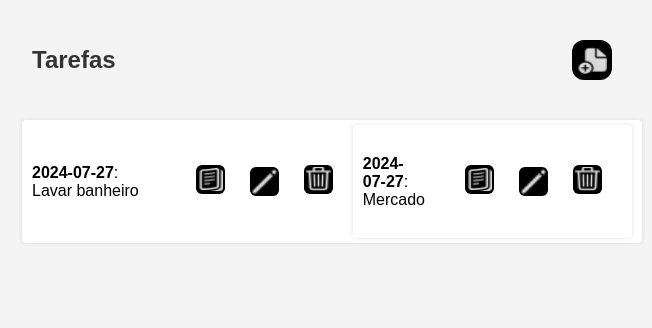
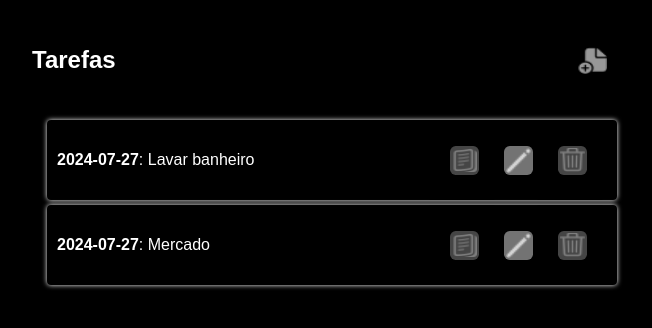
Before and after one commit to lucasnparreira/planner_app, a Flask app: page / in a window 1280 px wide. Shown: the top 328 px of the page, without its empty margins (308-960 px from the left). Run offline with Flask 3, Linux system fonts and the light colour scheme; data comes from the database, SQL or seed files in the repository; both versions use the stored data as it was after the commit.

Commit message:
fix: Adjusting css and first page
Fixing bugs in styles.css and index.html

```diff
--- a/static/styles.css
+++ b/static/styles.css
@@ -2,21 +2,23 @@ body {
     font-family: Arial, sans-serif;
     margin: 0;
     padding: 0;
-    background-color: #f4f4f4;
+    background-color: black;
 }
 
 h3, h4 {
     text-align: center;
-    color: #333;
+    color: white;
 }
 
 form {
     max-width: 500px;
     margin: 20px auto;
     padding: 20px;
-    background-color: #fff;
+    background-color: black;
     border-radius: 8px;
     /* box-shadow: 0 0 10px rgba(0, 0, 0, 0.1); */
+    height: 40px;
+    min-height: 2%;
 }
 
 .task-actions {
@@ -28,10 +30,14 @@ form {
     box-shadow: 0 0 10px rgba(0, 0, 0, 0.1); */
 }
 
+hr {
+    max-width: 600px;
+}
+
 label {
     display: block;
     margin-bottom: 5px;
-    color: #555;
+    color: white;
 }
 
 input[type="text"],
@@ -46,16 +52,19 @@ input[type="date"] {
 button {
     width: 100%;
     padding: 10px;
-    background-color: #007bff;
+    background-color: grey;
+    opacity: 0.6;
     color: #fff;
     border: none;
     border-radius: 4px;
     cursor: pointer;
+    height: 40px;
+    min-height: 3%;
 }
 
-button:hover {
+/* button:hover {
     background-color: #0056b3;
-}
+} */
 
 ul {
     list-style-type: none;
@@ -66,13 +75,14 @@ ul {
     display: flex;
     align-items: center;
     justify-content: flex-start;
-    background-color: #fff;
+    /* background-color: #fff; */
     margin: 5px auto;
     padding: 0 10px;
     border-radius: 4px;
-    max-width: 600px;
-    box-shadow: 0 0 5px rgba(0, 0, 0, 0.1);
-    min-height: 30px;
+    max-width: 550px;
+    box-shadow: 0 0 5px white;
+    height: 80px;
+    min-height: 3%;
     font-size: medium;
 }
 
@@ -80,6 +90,7 @@ ul {
     margin: 0;
     margin-right: 15px;
     flex-grow: 1;
+    color: white;
 }
 
 .task-line .task-actions {
@@ -166,7 +177,8 @@ ul {
 
 .add-task-link img {
     display: block;           /* Remove o espaço abaixo da imagem */
-    background-color: #000;   /* Define o fundo da imagem como preto */
+    /* background-color: blue;  */
+    opacity: 0.7;
     border-radius: 30%;       /* Torna a imagem circular (opcional) */
     padding: 5px;            /* Adiciona um preenchimento ao redor da imagem, ajustável */
     width: 30px;              /* Define uma largura para a imagem, ajuste conforme necessário */
@@ -190,12 +202,13 @@ ul {
 .tasks-add h3 {
     margin: 0;                  /* Remove margens padrão */
     font-size: 24px;            /* Define o tamanho da fonte */
-    color: #333;                /* Define a cor do texto */
+    color: white;                /* Define a cor do texto */
 }
 
 .task-line img {
     display: block;           /* Remove o espaço abaixo da imagem */
-    background-color: #000;   /* Define o fundo da imagem como preto */
+    background-color: grey;   /* Define o fundo da imagem como preto */
+    opacity: 0.9;
     border-radius: 20%;       /* Torna a imagem circular (opcional) */
     padding: 2px;            /* Adiciona um preenchimento ao redor da imagem, ajustável */
     width: 25px;              /* Define uma largura para a imagem, ajuste conforme necessário */
@@ -207,6 +220,7 @@ ul {
     text-decoration: none; /* Remove o sublinhado padrão */
     position: relative; /* Necessário para posicionamento absoluto do pseudo-elemento */
     display: inline-block; /* Para que o tamanho se ajuste ao conteúdo */
+    color: white;
 }
 
 .middle-underline::after {
@@ -217,4 +231,5 @@ ul {
     bottom: 50%; /* Ajusta a posição vertical da linha */
     border-bottom: 2px solid black; /* Define o estilo da linha */
     transform: translateY(50%); /* Move a linha para o meio do texto */
+    /* color: white; */
 }
--- a/templates/index.html
+++ b/templates/index.html
@@ -13,8 +13,10 @@
     </div>
     <ul>
         {% for task in tasks %}
+        <!-- <hr> -->
         <div class="task-line">
-        <li>{% if task[4] != 0 %}
+        <li>
+        {% if task[4] != 0 %}
             <span class="middle-underline"><strong>{{ task[1] }}</strong>: {{ task[2] }}</li></span>
             {% else %}
             <strong>{{ task[1] }}</strong>: {{ task[2] }}</li>
@@ -30,9 +32,10 @@
             <form action="{{ url_for('delete_task', task_id=task[0] )}}" method="post" style="display: inline;">
                 <button type="submit" class="link-button" onclick="return confirm('Tem certeza que deseja excluir?');"><img src="{{ url_for('static', filename='img/trash.png') }} " alt="Remover Tarefa"></button>
             </form>
+        </div>
+        <!-- <hr> -->
+        {% endfor %}
 
-        {% endfor %}
-    </div>
     </ul>
 </body>
 </html>
```
Also changed, not shown: planning.db.
